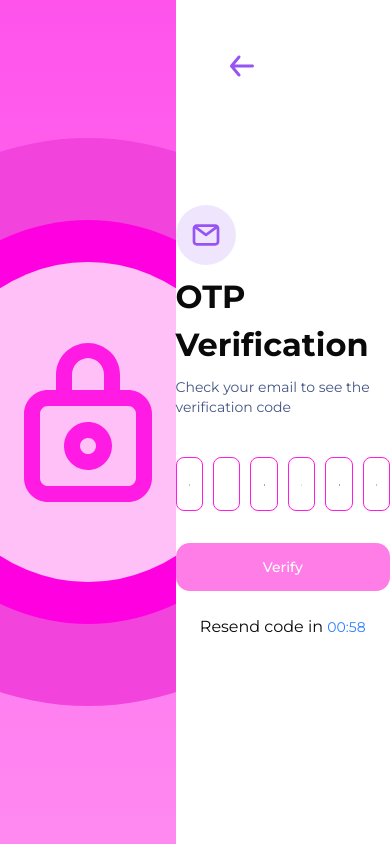
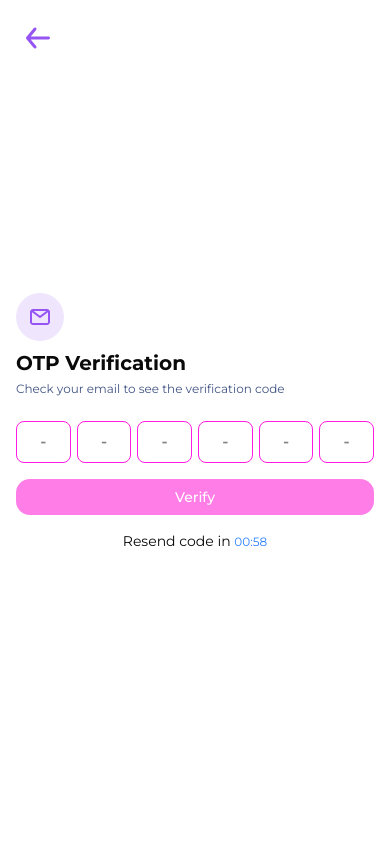
Before and after one commit to raazr62/Vantafy_frontend, a React (Vite) app: page /auth/reset-password in a window 390 px wide. Both pictures are taken after typing "name@example.com" into the empty fields and a click on the button "Submit". Built offline with nearby package versions, Linux system fonts and the light colour scheme.

Commit message:
feat: responsive completed

```diff
--- a/src/components/AuthComponent/OtpVerifyForm.jsx
+++ b/src/components/AuthComponent/OtpVerifyForm.jsx
@@ -48,42 +48,44 @@ const OtpVerifyForm = ({ fromPage }) => {
   };
 
   return (
-    <div className="flex-[55%] flex flex-col items-center justify-center w-full relative">
+    <div className="flex-[55%] flex flex-col items-center justify-center w-full relative px-4 xl:px-0">
       <Link
         to={fromPage}
-        className="left-12 top-12 absolute text-slate-500 hover:text-red-500"
+        className="left-5 top-5 lg:left-12 lg:top-12 absolute text-slate-500 hover:text-red-500"
       >
         <GoBackArrowSVG />
       </Link>
 
       <div className="max-w-2xl mx-auto w-full">
-        <p className="p-3.5 bg-[#EFE6FD] rounded-full w-fit">
-          <EmailIconSVG className={"text-[#9654F4] w-8 h-8"} />
+        <p className="p-3 sm:p-3.5 bg-[#EFE6FD] rounded-full w-fit">
+          <EmailIconSVG className={"text-[#9654F4] w-6 h-6 sm:w-8 sm:h-8"} />
         </p>
-        <p className="text-[32px] font-bold mt-2">OTP Verification</p>
-        <p className="text-sm text-[#425583] mt-2 mb-10">
+        <p className="text-xl sm:text-2xl lg:text-3xl xl:text-[32px] font-bold mt-2">
+          OTP Verification
+        </p>
+        <p className="text-xs sm:text-sm text-[#425583] mt-1 sm:mt-2 mb-6 sm:mb-8 md:mb-10">
           Check your email to see the verification code
         </p>
         <form
           onSubmit={handleOtpVerify}
-          className="w-full flex flex-col gap-4 mt-4 "
+          className="w-full flex flex-col gap-2 sm:gap-4"
         >
           {/* OTP */}
           <OtpInput length={6} onChange={(value) => setOtp(value)} />
 
           <Button
             type={"submit"}
-            className={"py-6 my-4"}
+            className={"sm:py-6 my-2 sm:my-4 text-sm sm:text-base"}
             variant={"formSubmit"}
           >
             Verify
           </Button>
         </form>
-        <div className="mt-2 text-center">
+        <div className="mt-2 text-center text-sm sm:text-base">
           {!canResend ? (
             <p>
               Resend code in{" "}
-              <span className="text-sm text-blue-500">
+              <span className="text-xs sm:text-sm text-blue-500">
                 00:{timeLeft < 10 ? `0${timeLeft}` : timeLeft}
               </span>
             </p>
@@ -92,7 +94,7 @@ const OtpVerifyForm = ({ fromPage }) => {
               Didn't receive the code?{" "}
               <span
                 onClick={handleResend}
-                className="text-sm text-blue-500 hover:underline cursor-pointer"
+                className="text-xs sm:text-sm text-blue-500 hover:underline cursor-pointer"
               >
                 Resend code
               </span>
--- a/src/shared/AuthShared/LockBanner.jsx
+++ b/src/shared/AuthShared/LockBanner.jsx
@@ -4,8 +4,8 @@ import React from "react";
 const LockBanner = () => {
   return (
     <div
-      className="bg-[linear-gradient(180deg,#FF53EB_0%,#FF89F1_100%)]
-      px-9 relative flex-[45%] overflow-hidden flex items-center justify-center"
+      className="hidden lg:flex bg-[linear-gradient(180deg,#FF53EB_0%,#FF89F1_100%)]
+      px-9 relative flex-[45%] overflow-hidden items-center justify-center"
     >
       {/* Outer Circle */}
       <div className="bg-[#F243DD] p-20.5 rounded-full aspect-square flex items-center justify-center">
--- a/src/shared/AuthShared/OtpInput.jsx
+++ b/src/shared/AuthShared/OtpInput.jsx
@@ -82,7 +82,7 @@ const OtpInput = ({ length = 6, onChange, onSubmitOtp }) => {
 
   return (
     <div
-      className={`grid grid-cols-6 gap-2.5 w-full transition-all ${
+      className={`grid grid-cols-6 gap-1.5 sm:gap-2.5 w-full transition-all ${
         error ? "otp-error" : ""
       }`}
     >
@@ -93,8 +93,8 @@ const OtpInput = ({ length = 6, onChange, onSubmitOtp }) => {
           type="number"
           inputMode="numeric"
           maxLength={1}
-          className="p-3 text-center border border-primary rounded-md outline-none
-                     focus:border-[#3B9DF8] text-lg font-semibold
+          className="p-2 sm:p-3 text-center border border-primary rounded-md outline-none
+                     focus:border-[#3B9DF8] text-base sm:text-lg font-semibold
                      no-spinner"
           placeholder="-"
           onChange={(e) => handleInputChange(e, index)}
```
